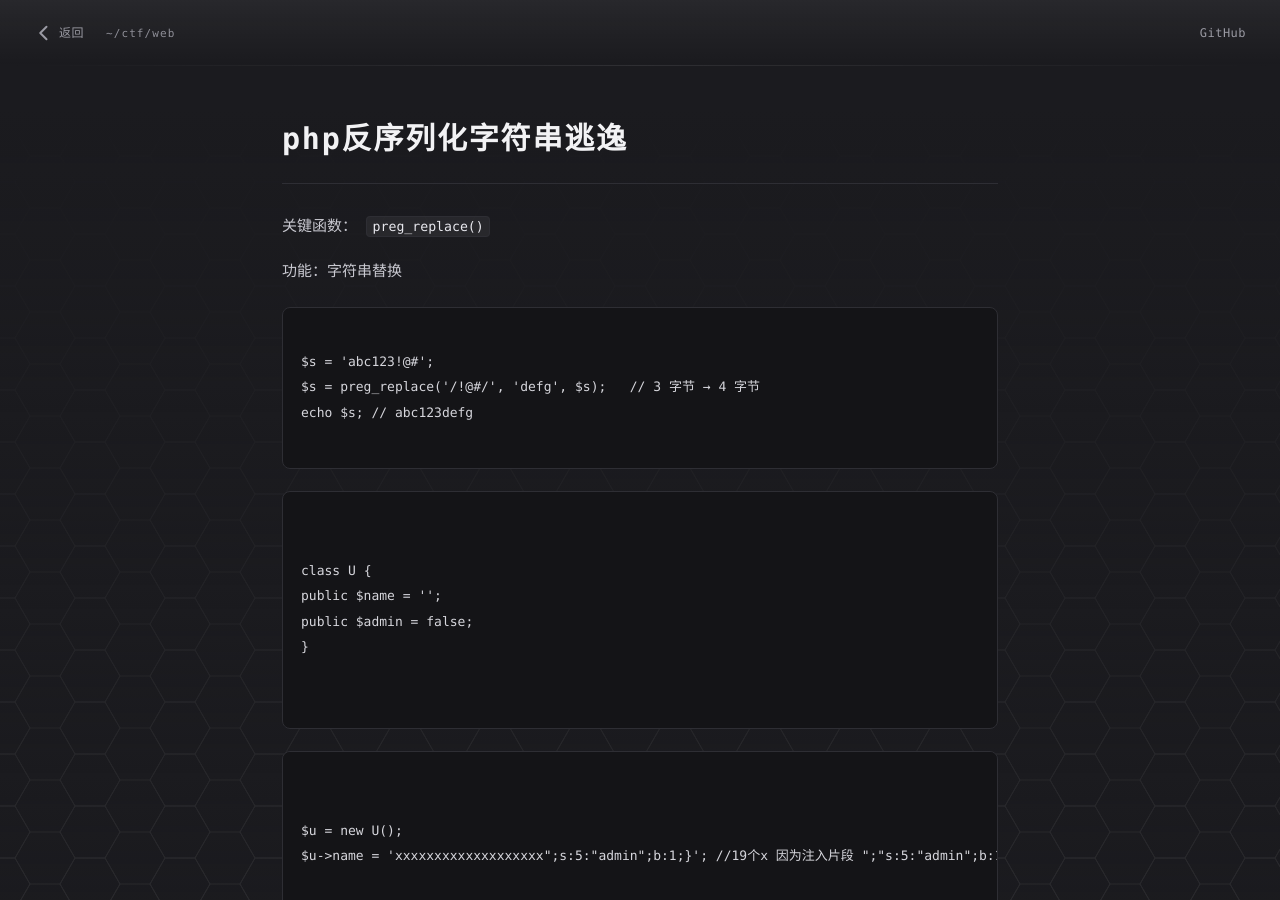
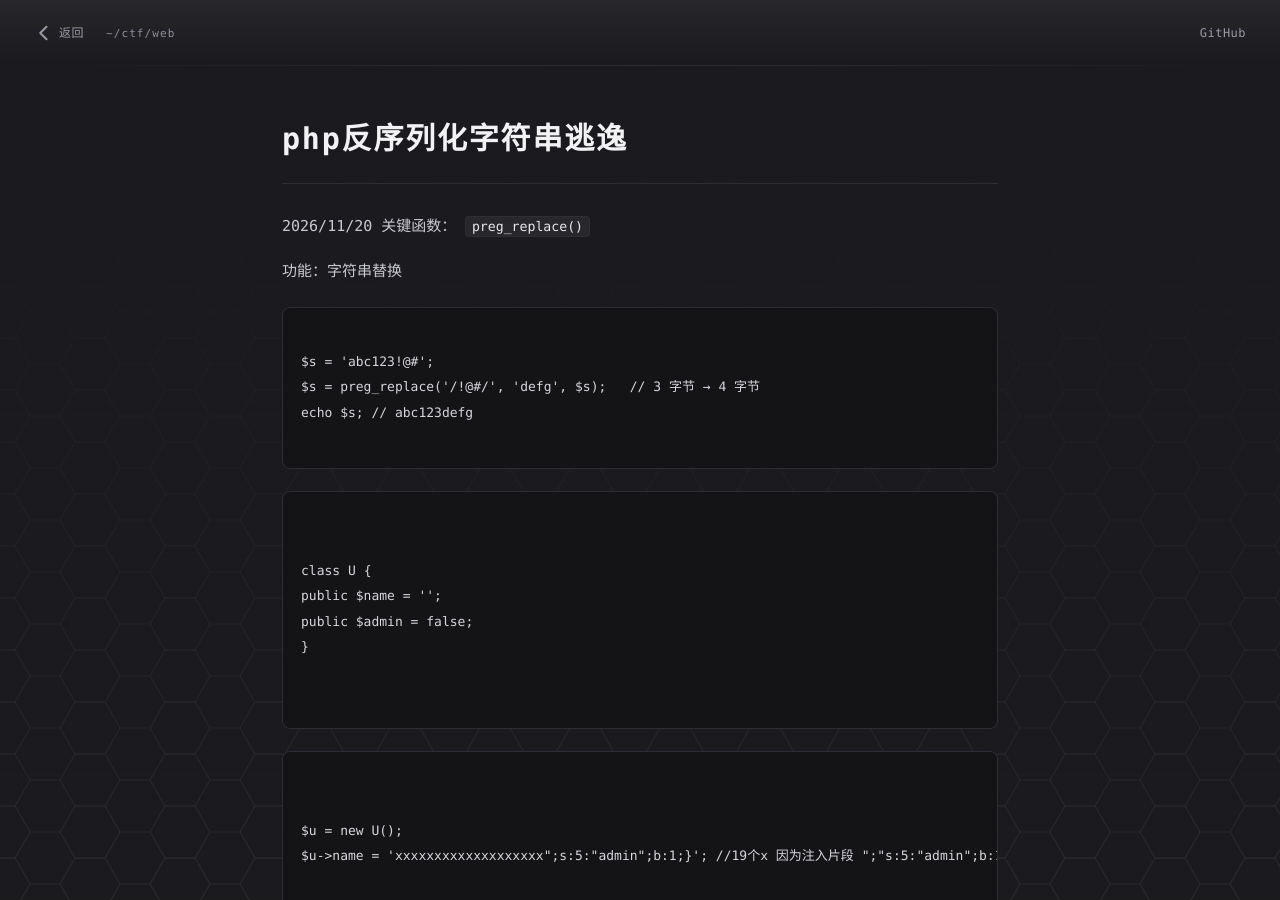
Before and after one commit to Min-2233/Min-2233.github.io, a Jekyll site: the page built from ctf/web/php相关漏洞.md, in a window 1280 px wide and 900 px high. Built offline with Jekyll 4.4.1, drawn with Linux system fonts in a browser that asks for light colours.

Commit message:
Update php相关漏洞.md

```diff
--- a/ctf/web/php相关漏洞.md
+++ b/ctf/web/php相关漏洞.md
@@ -3,7 +3,7 @@ title: PHP 相关漏洞
 ---
 
 # php反序列化字符串逃逸
-
+2026/11/20
 关键函数： `preg_replace()`
 
 功能：字符串替换
```
